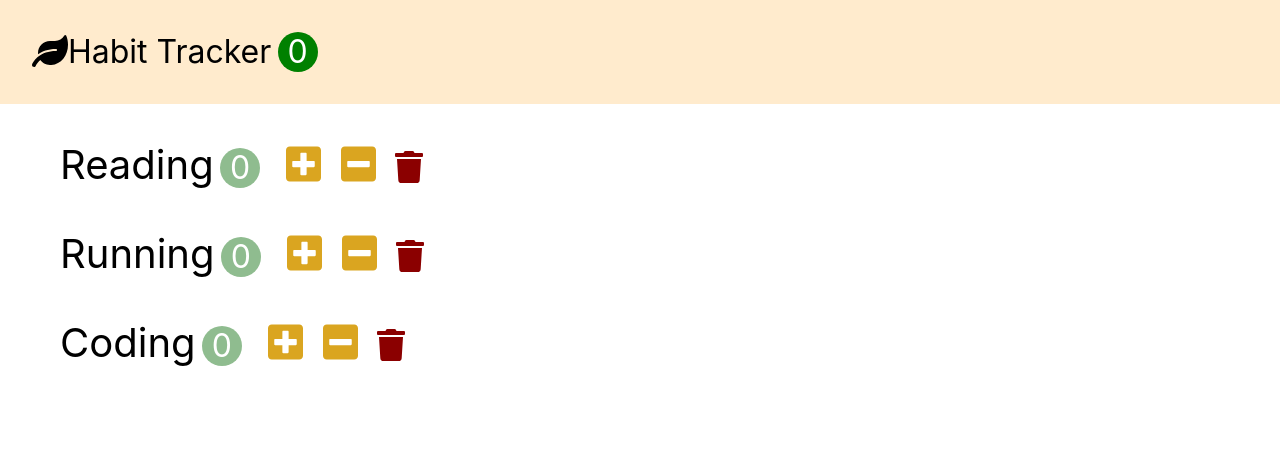
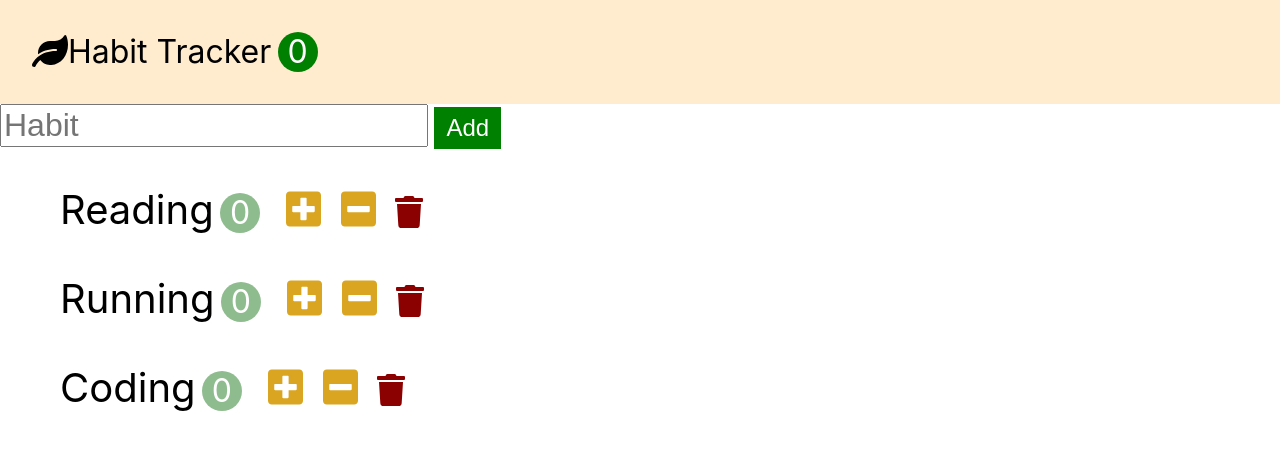
Before and after one commit to heyjohnis/dream-react, a React (Create React App) app in the folder habit-tracker/: page / in a window 1280 px wide. Shown: the top 450 px of the page. Built offline with nearby package versions, Linux system fonts and the light colour scheme.

Commit message:
habit : Input 폼 추가, ref 활용해 입력데이터 전달

```diff
--- a/habit-tracker/src/app.jsx
+++ b/habit-tracker/src/app.jsx
@@ -36,6 +36,10 @@ class App extends Component {
     this.setState({habits});
   };
 
+  handleAdd = name => {
+    const habits = [...this.state.habits, { id: Date.now(), name: name, count:0 }];
+    this.setState({ habits });
+  };
 
   render() {
     return (
@@ -48,6 +52,7 @@ class App extends Component {
           onIncreament={this.handleIncreament}
           onDecreament={this.handleDecreament}
           onDelete={this.handleDelete}
+          onAdd={this.handleAdd}
         />
       </>
     );}
--- /dev/null
+++ b/habit-tracker/src/components/habitAddForm.jsx
@@ -0,0 +1,31 @@
+import React, { Component } from 'react';
+
+class HabitAddForm extends Component {
+  inputRef = React.createRef();
+  formRef = React.createRef();
+
+  onSubmit = event => {
+    event.preventDefault();
+    const name = this.inputRef.current.value;
+    console.log(`input : ${name}`);
+    name && this.props.onAdd(name);
+    //this.inputRef.current.value = '';
+    this.formRef.current.reset();
+  }
+  render() {
+
+    return (
+      <form ref={this.formRef} className="add-form" onSubmit={this.onSubmit}>
+        <input
+          ref={this.inputRef}
+          type="text"
+          className="add-input"
+          placeholder="Habit"
+        />
+        <button className="add-button">Add</button>
+      </form>
+    );
+  }
+}
+
+export default HabitAddForm;
--- a/habit-tracker/src/components/habits.jsx
+++ b/habit-tracker/src/components/habits.jsx
@@ -1,5 +1,6 @@
 import React, { Component } from 'react';
 import Habit from './habit';
+import HabitAddForm from './habitAddForm';
 
 class Habits extends Component {
 
@@ -15,8 +16,15 @@ class Habits extends Component {
     this.props.onDelete(habit);
   };
 
+  handleAdd = name => {
+    this.props.onAdd(name);
+  }
+
   render() {
-    return (<ul>
+    return (
+    <>
+      <HabitAddForm onAdd={this.handleAdd} />
+      <ul>
         {this.props.habits.map(habit => (
             <Habit
               key={habit.id}
@@ -27,6 +35,7 @@ class Habits extends Component {
             />
         ))}
       </ul>
+    </>
     );
   }
 }
```
Lines whose indentation alone changed are shown as unchanged.
